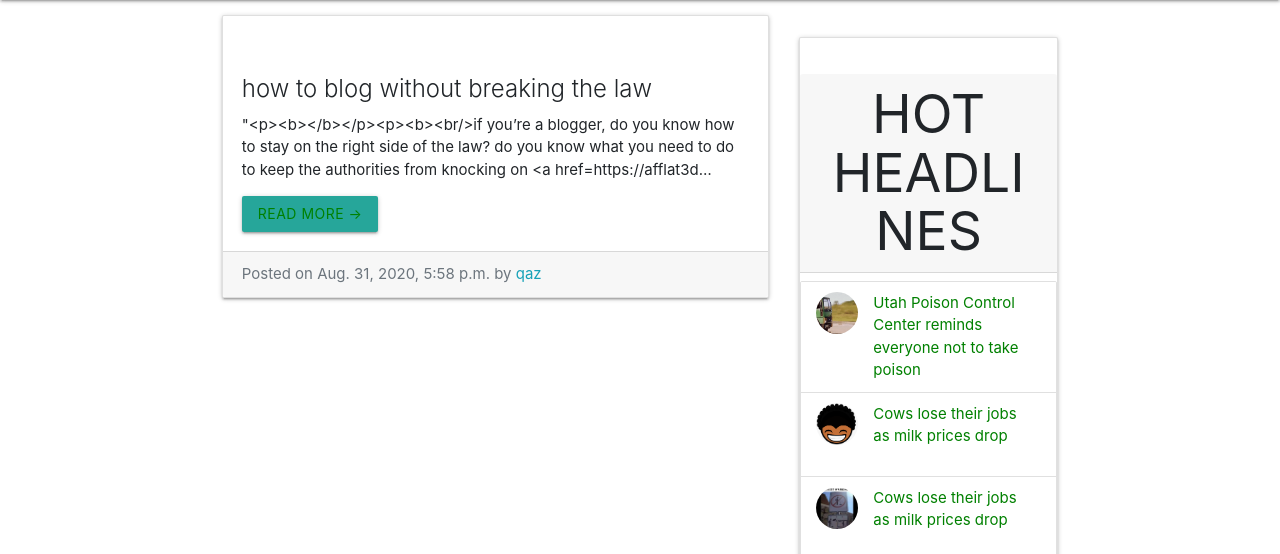
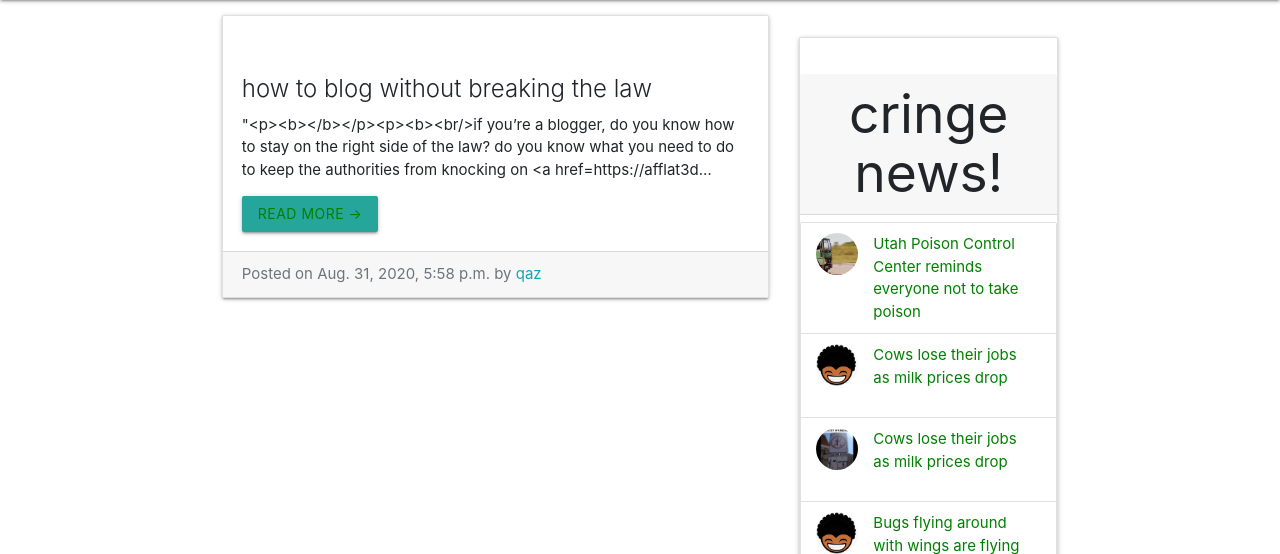
Before and after one commit to tel3port/blog-template-0, a Django app: page / in a window 1280 px wide. Shown: the part 64-618 px from the top of the page. Run offline with Django 3.2, Linux system fonts and the light colour scheme; data comes from the database, SQL or seed files in the repository; some libraries are stand-ins or nearby versions.

Commit message:
changed keywords and html

```diff
--- a/blog/templates/blog/entry_detail.html
+++ b/blog/templates/blog/entry_detail.html
@@ -12,7 +12,7 @@
   <meta name="author" content="">
   <link rel="icon" type="image/png" href="/media/media/favicon.png"/>
 
-  <title>"{{ title }}"</title>
+  <title>{{ title }}</title>
 
   <!-- Bootstrap core CSS -->
   <link href="{% static 'blog/vendor/bootstrap/css/bootstrap.min.css' %}" rel="stylesheet">
--- a/blog/templates/blog/index.html
+++ b/blog/templates/blog/index.html
@@ -98,7 +98,7 @@
 
                 <!-- Side Widget -->
       <div class="card my-5">
-          <h2 id="sidebar_heading" class="card-header text-center">HOT HEADLINES</h2>
+          <h2 id="sidebar_heading" class="card-header text-center">cringe news!</h2>
             <ul class="collection">
              {% for single_thing in sidebar_things %}
 
```
